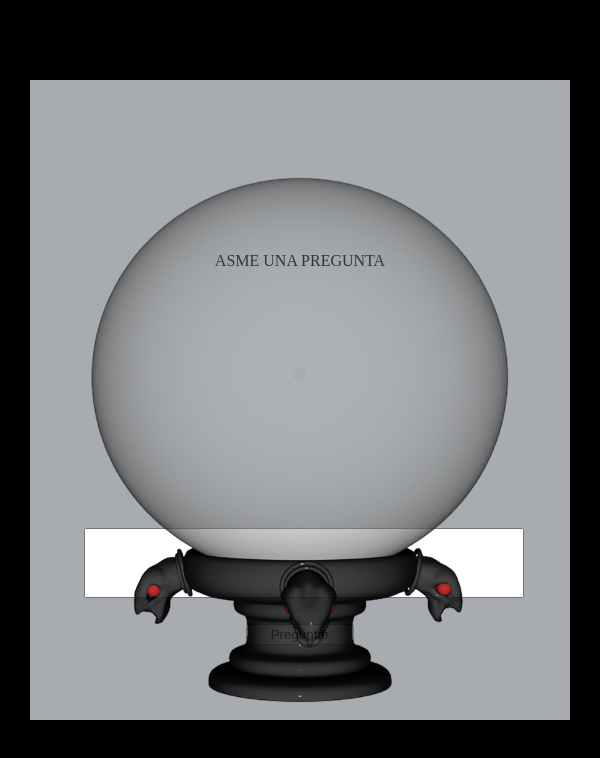
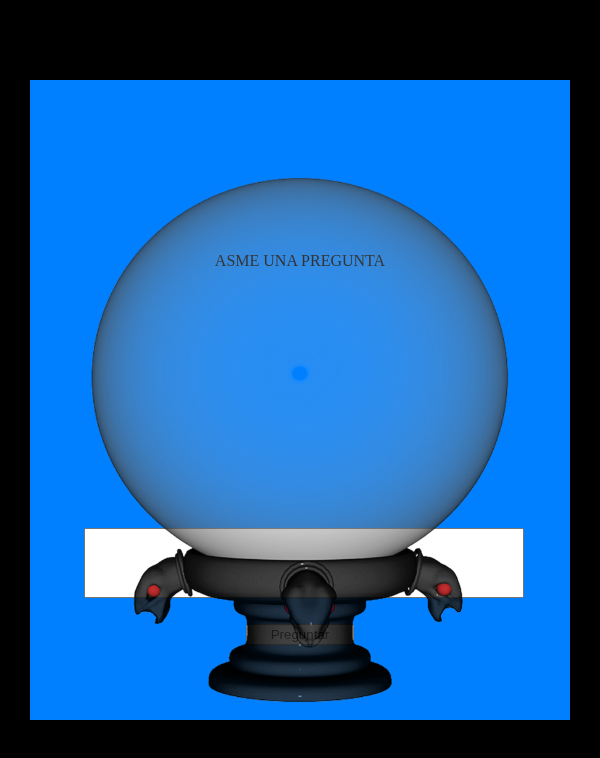
Before and after one commit to pkrgt32/adivinador, a plain HTML site: page index.html in a window 600 px wide. Drawn offline with Linux system fonts and the light colour scheme.

Commit message:
Update setyles.css

```diff
--- a/setyles.css
+++ b/setyles.css
@@ -178,7 +178,7 @@ h1{
 @media (min-width: 412px) and  (max-width: 767px) {
   main{
     position: absolute;
-    background-color: #a8acb0;
+    background-color: #0080ff;
     width: 90%;
     height: 80%;
     top: 10%;
```
